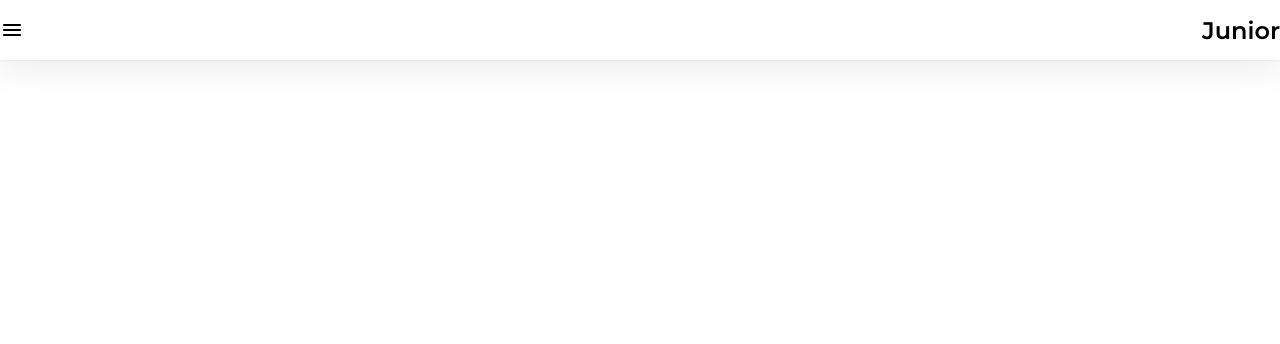
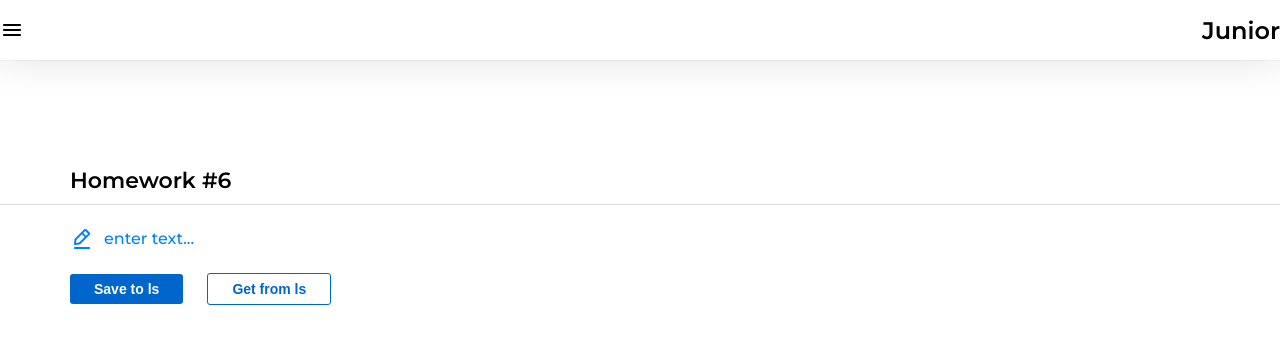
Before and after one commit to TatyanaNem/hws2, a React (Create React App) app: page /#/junior in a window 1280 px wide. Shown: the top 344 px of the page. Built offline with nearby package versions, Linux system fonts and the light colour scheme.

Commit message:
homework-6 done

```diff
--- a/src/s2-homeworks/hw05/pages/Junior.tsx
+++ b/src/s2-homeworks/hw05/pages/Junior.tsx
@@ -1,4 +1,5 @@
 import React from 'react'
+import HW6 from '../../hw06/HW6';
 // import HW6 from '../../hw06/HW6'
 // import HW7 from '../../hw07/HW7'
 // import HW8 from '../../hw08/HW8'
@@ -7,7 +8,7 @@ import React from 'react'
 function Junior() {
     return (
         <div id={'hw5-page-junior'}>
-            {/*<HW6 />*/}
+            <HW6 />
             {/*<HW7 />*/}
             {/*<HW8 />*/}
             {/*<HW9 />*/}
--- a/src/s2-homeworks/hw06/HW6.module.css
+++ b/src/s2-homeworks/hw06/HW6.module.css
@@ -1,5 +1,24 @@
-.buttonsContainer {
+.buttonsContainer button {
+    font-weight: 600;
+    font-size: 14px;
+    line-height: 20px;
+    margin-right: 24px;
+}
+
+.buttonsContainer button:hover {
+    opacity: 0.8;
+}
+
+.buttonsContainer button:nth-child(2) {
+    background-color: #fff;
+    color: #0066CC;
 }
 
 .editableSpanContainer {
+    margin-bottom: 24px;
+    cursor: pointer;
 }
+
+.editableSpanContainer:hover {
+    opacity: 0.8;
+}
--- a/src/s2-homeworks/hw06/HW6.tsx
+++ b/src/s2-homeworks/hw06/HW6.tsx
@@ -19,7 +19,7 @@ const HW6 = () => {
     }
     const restore = () => {
         // делают студенты
-
+        setValue(restoreState('hw6-editable-span-value', value))
     }
 
     return (
--- a/src/s2-homeworks/hw06/common/c4-SuperEditableSpan/SuperEditableSpan.module.css
+++ b/src/s2-homeworks/hw06/common/c4-SuperEditableSpan/SuperEditableSpan.module.css
@@ -1,11 +1,35 @@
 .spanBlock {
+    position: relative;
 }
 
 .span {
+    padding-left: 34px;
+    font-weight: 500;
+    font-size: 16px;
+    line-height: 20px;
+    color: #0080FF;
 }
 
 .input {
+    padding: 8px 24px;
+    font-weight: 500;
+    font-size: 16px;
+    line-height: 20px;
+    color: #000000;
+    min-width: 276px;
+    height: 36px;
+    border: 1px solid #D1D1D1;
+    border-radius: 5px;
+}
+
+.input:focus {
+    outline: none;
+    border: 1px solid #9f9f9f;
 }
 
 .pen {
+    position: absolute;
+    left: 0;
+    top: 50%;
+    transform: translateY(-50%);
 }
--- a/src/s2-homeworks/hw06/common/c4-SuperEditableSpan/SuperEditableSpan.tsx
+++ b/src/s2-homeworks/hw06/common/c4-SuperEditableSpan/SuperEditableSpan.tsx
@@ -42,19 +42,17 @@ const SuperEditableSpan: React.FC<SuperEditableSpanType> = (
 
     const onEnterCallback = () => {
         // выключить editMode при нажатии Enter // делают студенты
-
+        setEditMode(false)
         onEnter?.()
     }
     const onBlurCallback = (e: React.FocusEvent<HTMLInputElement>) => {
         // выключить editMode при нажатии за пределами инпута // делают студенты
-
+        setEditMode(false)
         onBlur?.(e)
     }
-    const onDoubleClickCallBack = (
-        e: React.MouseEvent<HTMLSpanElement, MouseEvent>
-    ) => {
+    const onDoubleClickCallBack = (e: React.MouseEvent<HTMLSpanElement, MouseEvent>) => {
         // включить editMode при двойном клике // делают студенты
-
+        setEditMode(true)
         onDoubleClick?.(e)
     }
 
```
